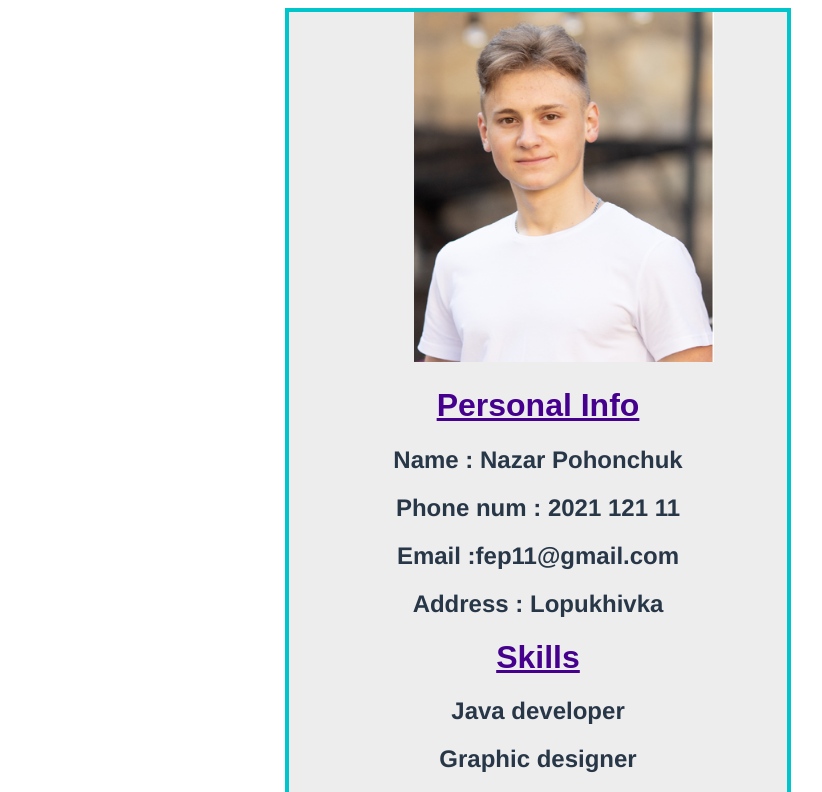
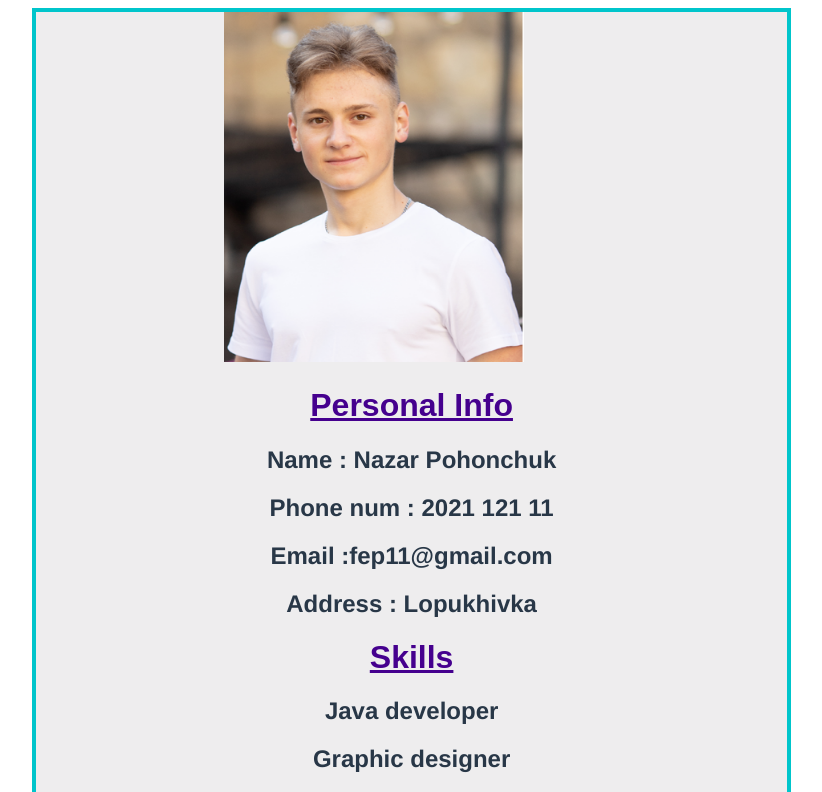
Before and after one commit to npogoncuk/npogoncuk.github.io, a plain HTML site: page index.html in a window 1280 px wide. Shown: the top 792 px of the page, without its empty margins (102-924 px from the left). Drawn offline with Linux system fonts and the light colour scheme.

Commit message:
Update index.html

```diff
--- a/index.html
+++ b/index.html
@@ -11,7 +11,7 @@ img{
 
 }
 div{
-    margin-left: 30%;
+    margin-left: 10%;
     margin-right: 30%;
     border: 4px solid #00C5CB ;
     background-color: #EEEDEE  ;
```
